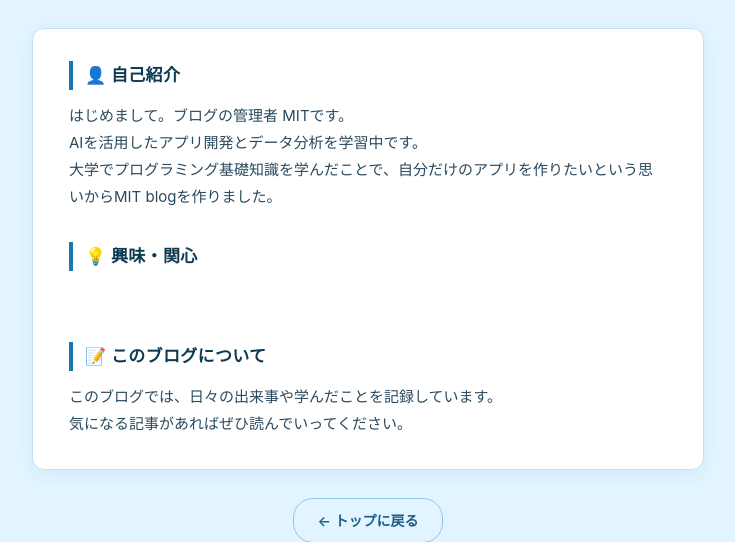
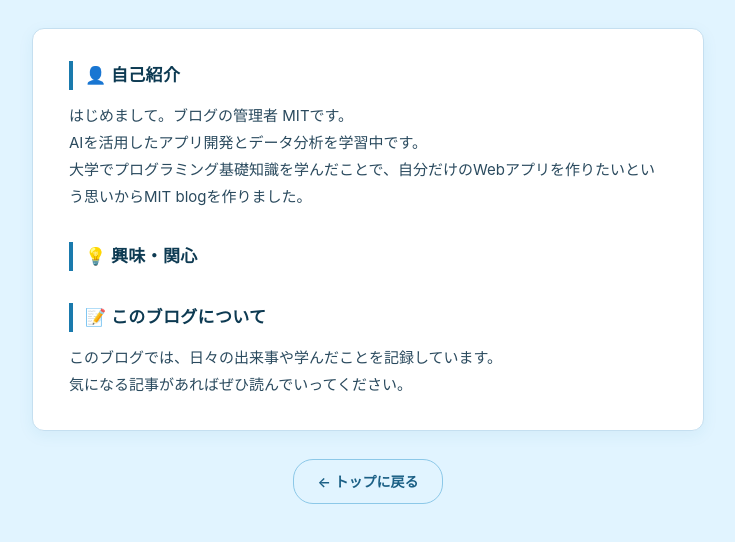
Before and after one commit to Yuta1728/blog_project_private, a Flask app: page /about in a window 1280 px wide. Shown: the part 191-733 px from the top of the page, without its empty margins (272-1007 px from the left). Run offline with Flask 3, Linux system fonts and the light colour scheme; some libraries are stand-ins or nearby versions.

Commit message:
about.htmlの更新

```diff
--- a/matome/templates/about.html
+++ b/matome/templates/about.html
@@ -18,7 +18,7 @@
             <p>
                 はじめまして。ブログの管理者 MITです。<br>
                 AIを活用したアプリ開発とデータ分析を学習中です。<br>
-                大学でプログラミング基礎知識を学んだことで、自分だけのアプリを作りたいという思いからMIT blogを作りました。
+                大学でプログラミング基礎知識を学んだことで、自分だけのWebアプリを作りたいという思いからMIT blogを作りました。
 
             </p>
         </section>
@@ -26,7 +26,7 @@
         <section class="info-section">
             <h2 class="info-section-title">💡 興味・関心</h2>
             <p>
-                <br>
+
 
             </p>
         </section>
```
